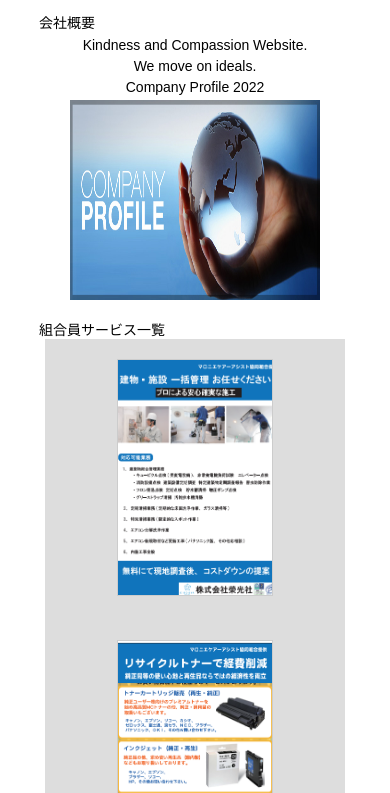
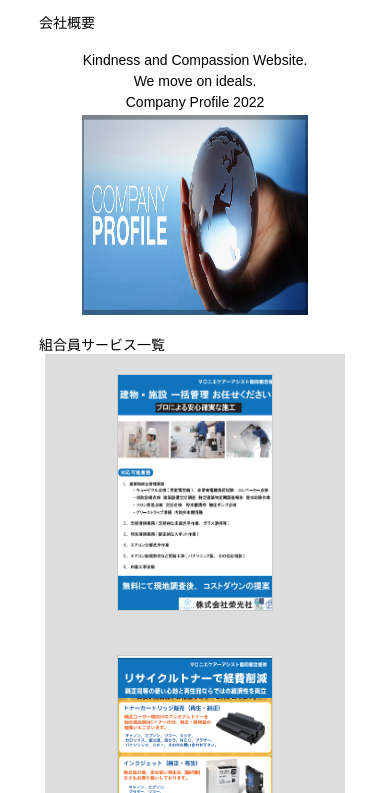
Before and after one commit to neykhant/real-web, a plain HTML site: page 会社概要.html in a window 390 px wide. Shown: the part 51-844 px from the top of the page. Drawn offline with Linux system fonts and the light colour scheme.

Commit message:
add margin to japan

```diff
--- a/style.css
+++ b/style.css
@@ -332,6 +332,7 @@ ul.paragraph li {
   justify-content: center;
   /* height: 200px; */
   align-items: center;
+  margin: 15px;
 }
 
 .japanProfile > div{
@@ -936,6 +937,7 @@ input[type="submit"]:hover {
     /* height: 200px; */
     align-items: center;
     margin-bottom: 15px;
+    margin-top: 15px;
 }
 
 .japanProfile > div {
```
